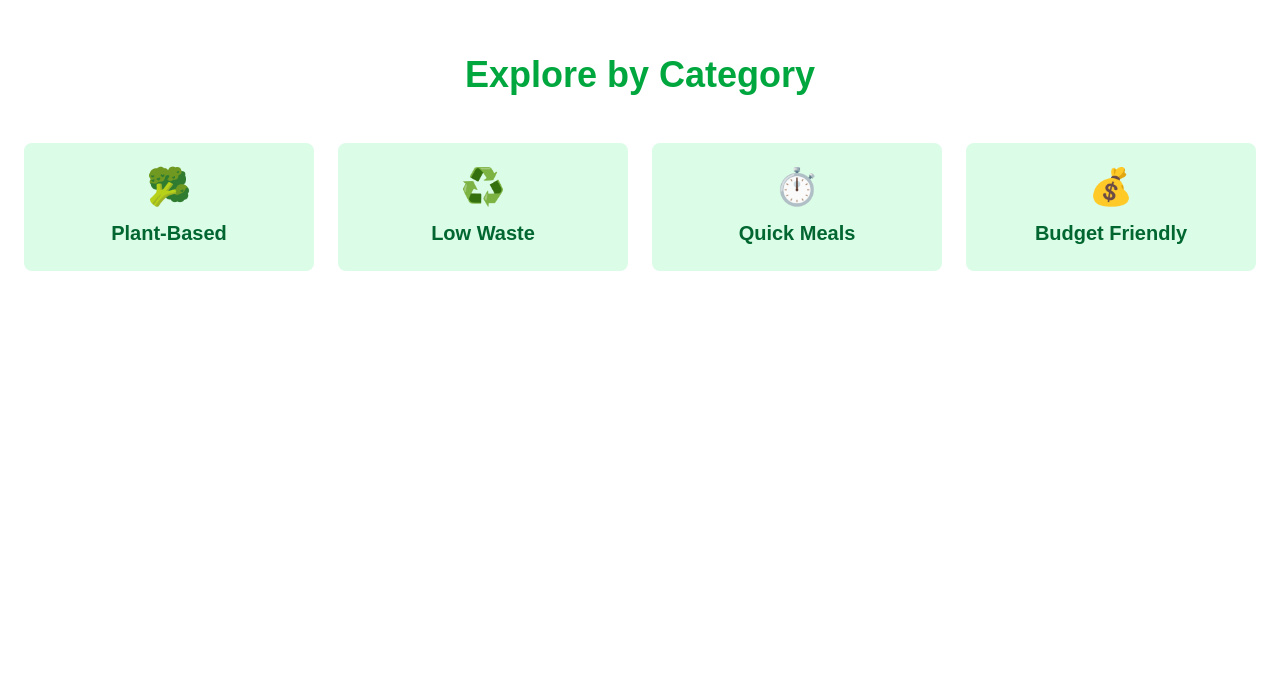
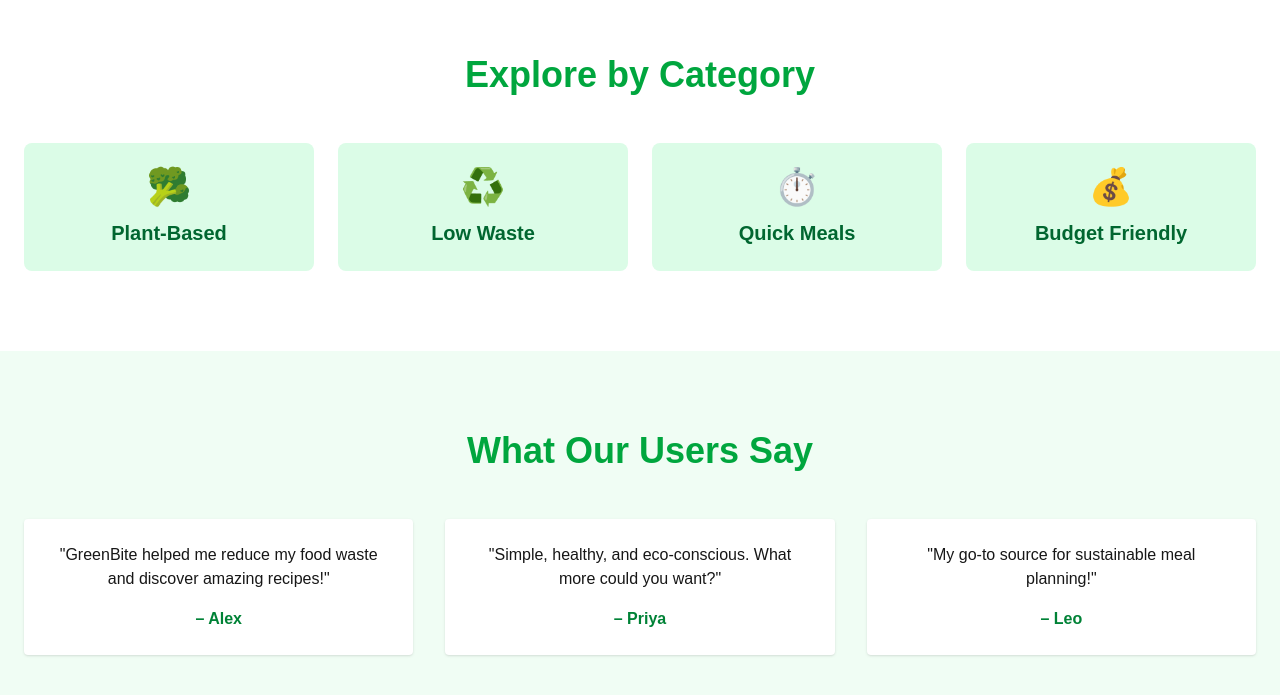
Before and after one commit to tradov00/greenbite, a Next.js app: page / in a window 1280 px wide. Shown: the part 717-1412 px from the top of the page. Before the commit the page ends 1068 px from the top, so only its background shows below. Built offline with nearby package versions, Linux system fonts and the light colour scheme.

Commit message:
add Testimonials and update page

```diff
--- a/app/page.js
+++ b/app/page.js
@@ -1,6 +1,7 @@
 import Hero from "@/components/Hero";
 import Features from "@/components/Features";
 import Categories from "@/components/Categories";
+import Testimonials from "@/components/Testimonials";
 
 export default function Home() {
   return (
@@ -8,6 +9,7 @@
       <Hero />
       <Features />
       <Categories />
+      <Testimonials />
     </main>
   );
 }
--- /dev/null
+++ b/components/Testimonials.js
@@ -0,0 +1,23 @@
+export default function Testimonials() {
+  return (
+    <section className="bg-green-50 py-20">
+      <div className="container mx-auto px-6 text-center">
+        <h2 className="text-4xl font-bold text-green-600 mb-12">What Our Users Say</h2>
+        <div className="grid grid-cols-1 md:grid-cols-3 gap-8">
+          <div className="bg-white p-6 rounded shadow">
+            <p>"GreenBite helped me reduce my food waste and discover amazing recipes!"</p>
+            <span className="block mt-4 font-semibold text-green-700">– Alex</span>
+          </div>
+          <div className="bg-white p-6 rounded shadow">
+            <p>"Simple, healthy, and eco-conscious. What more could you want?"</p>
+            <span className="block mt-4 font-semibold text-green-700">– Priya</span>
+          </div>
+          <div className="bg-white p-6 rounded shadow">
+            <p>"My go-to source for sustainable meal planning!"</p>
+            <span className="block mt-4 font-semibold text-green-700">– Leo</span>
+          </div>
+        </div>
+      </div>
+    </section>
+  );
+}
```
